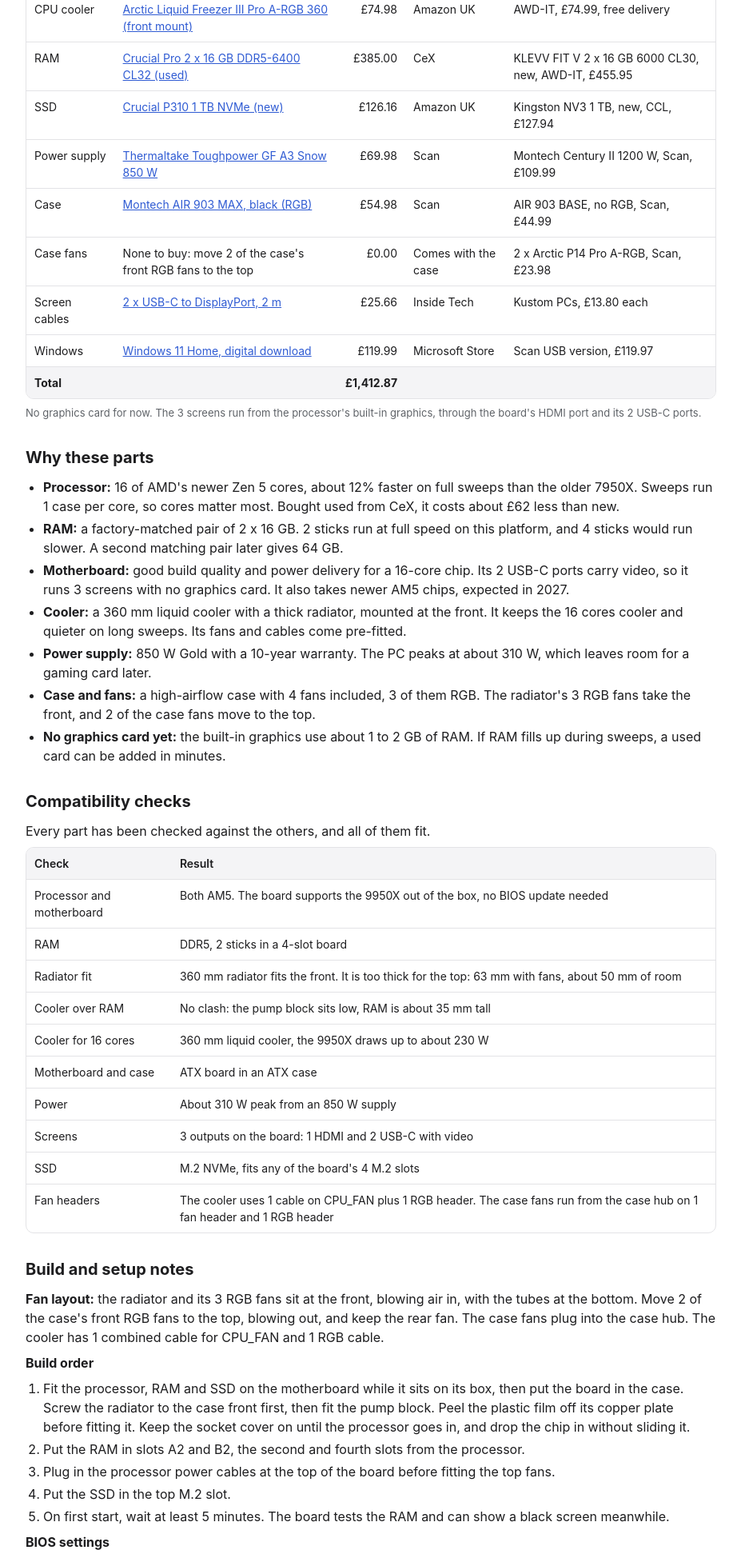
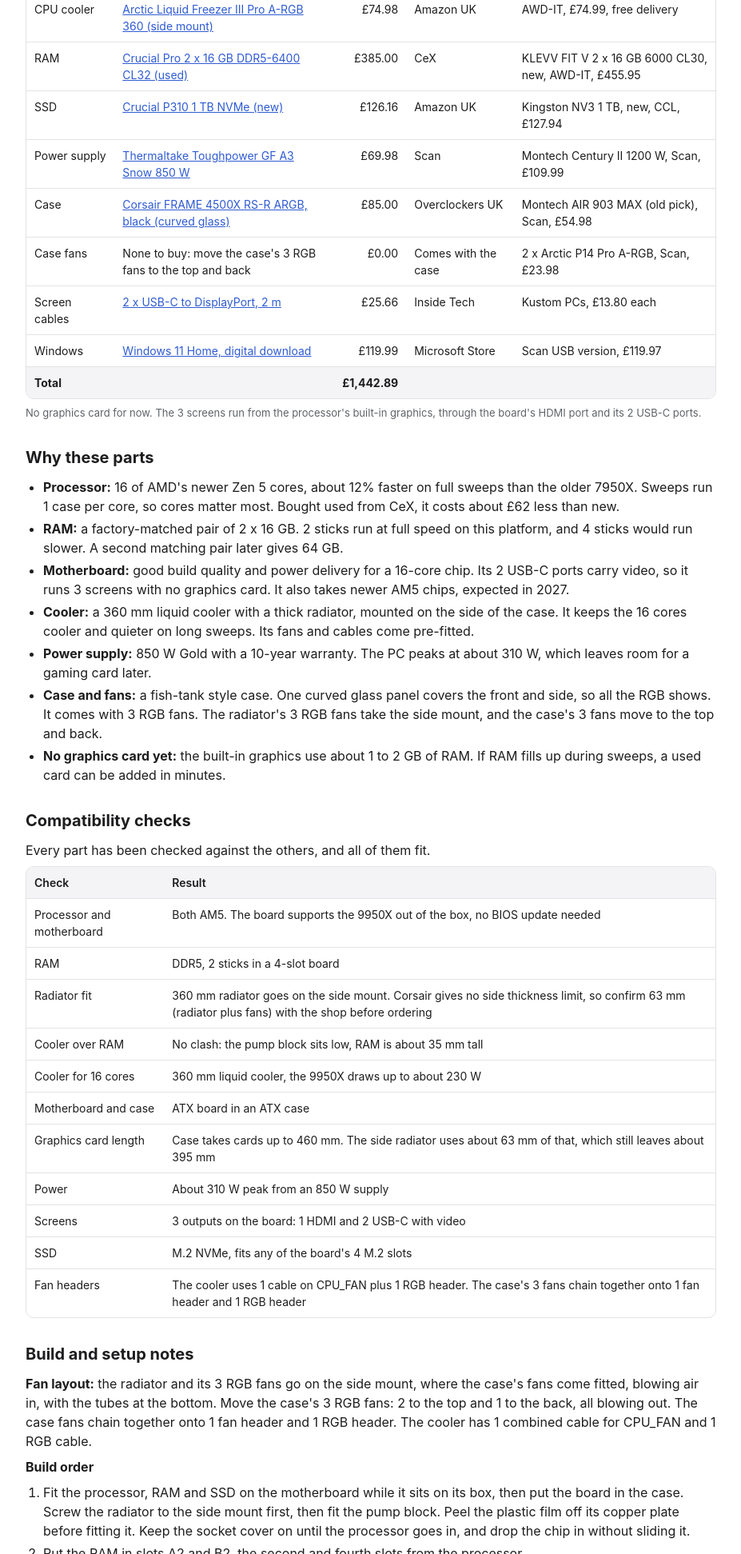
Before and after one commit to sh1juj/sim-pc-build-plan, a plain HTML site: page index.html in a window 1280 px wide. Shown: the part 557-2500 px from the top of the page at 80% size, without its empty margins (176-1103 px from the left). Drawn offline with Linux system fonts and the light colour scheme.

Commit message:
Switch case to Corsair FRAME 4500X RS-R ARGB with side-mounted radiator
Co-Authored-By: Claude Opus 5.5 <noreply@anthropic.com>
Claude-Session: https://claude.ai/code/session_01DQky9pC6SfdKTjZDKuR6AG

```diff
--- a/index.html
+++ b/index.html
@@ -34,7 +34,7 @@
 
 <h2>Summary</h2>
 <p>A self-built desktop for Python simulation sweeps, Teams and Word, on 3 screens.</p>
-<div class="total">Total: <strong>&pound;1,412.87</strong> including Windows, about &pound;13 over a budget of &pound;1,400.</div>
+<div class="total">Total: <strong>&pound;1,442.89</strong> including Windows, about &pound;43 over a budget of &pound;1,400.</div>
 <p>The core is a 16-core Ryzen 9 9950X with 32 GB of fast DDR5. Each sweep case runs on one core, so 16 cases can run at once. The processor and RAM are bought used from CeX with a 5-year warranty, and the rest is new.</p>
 
 <h2>Parts list</h2>
@@ -44,15 +44,15 @@
 <tbody>
 <tr><td>Processor</td><td><a href="https://uk.webuy.com/product-detail/?id=SCPUAMD9950X">AMD Ryzen 9 9950X, 16 cores (used)</a></td><td class="num">&pound;380.00</td><td>CeX</td><td>Ryzen 9 7950X used, CeX, &pound;260 (about 12% slower)</td></tr>
 <tr><td>Motherboard</td><td><a href="https://uk.pcpartpicker.com/product/d7zXsY/asus-prime-x870-p-wifi-atx-am5-motherboard-prime-x870-p-wifi">ASUS Prime X870-P WiFi</a></td><td class="num">&pound;176.12</td><td>Currys, free delivery</td><td>Box Limited, &pound;174.94 with delivery</td></tr>
-<tr><td>CPU cooler</td><td><a href="https://uk.pcpartpicker.com/product/Xh9nTW/arctic-liquid-freezer-iii-pro-a-rgb-360-77-cfm-liquid-cpu-cooler-acfre00184a">Arctic Liquid Freezer III Pro A-RGB 360 (front mount)</a></td><td class="num">&pound;74.98</td><td>Amazon UK</td><td>AWD-IT, &pound;74.99, free delivery</td></tr>
+<tr><td>CPU cooler</td><td><a href="https://uk.pcpartpicker.com/product/Xh9nTW/arctic-liquid-freezer-iii-pro-a-rgb-360-77-cfm-liquid-cpu-cooler-acfre00184a">Arctic Liquid Freezer III Pro A-RGB 360 (side mount)</a></td><td class="num">&pound;74.98</td><td>Amazon UK</td><td>AWD-IT, &pound;74.99, free delivery</td></tr>
 <tr><td>RAM</td><td><a href="https://uk.webuy.com/product-detail?id=SD5CRUPROBD216326401">Crucial Pro 2 x 16 GB DDR5-6400 CL32 (used)</a></td><td class="num">&pound;385.00</td><td>CeX</td><td>KLEVV FIT V 2 x 16 GB 6000 CL30, new, AWD-IT, &pound;455.95</td></tr>
 <tr><td>SSD</td><td><a href="https://uk.pcpartpicker.com/product/M82j4D/crucial-p310-w-acronis-data-recovery-1-tb-m2-2280-pcie-40-x4-nvme-solid-state-drive-ct1000p310ssd801">Crucial P310 1 TB NVMe (new)</a></td><td class="num">&pound;126.16</td><td>Amazon UK</td><td>Kingston NV3 1 TB, new, CCL, &pound;127.94</td></tr>
 <tr><td>Power supply</td><td><a href="https://www.scan.co.uk/products/850w-thermaltake-gf-a3-snow-modular-80plus-gold-cybernetics-platinum-single-rail-pcie-51-atx-31-smar">Thermaltake Toughpower GF A3 Snow 850 W</a></td><td class="num">&pound;69.98</td><td>Scan</td><td>Montech Century II 1200 W, Scan, &pound;109.99</td></tr>
-<tr><td>Case</td><td><a href="https://uk.pcpartpicker.com/product/2MwmP6/montech-air-903-max-atx-mid-tower-case-air-903-max-b">Montech AIR 903 MAX, black (RGB)</a></td><td class="num">&pound;54.98</td><td>Scan</td><td>AIR 903 BASE, no RGB, Scan, &pound;44.99</td></tr>
-<tr><td>Case fans</td><td>None to buy: move 2 of the case's front RGB fans to the top</td><td class="num">&pound;0.00</td><td>Comes with the case</td><td>2 x Arctic P14 Pro A-RGB, Scan, &pound;23.98</td></tr>
+<tr><td>Case</td><td><a href="https://www.overclockers.co.uk/corsair-frame-4500x-rs-r-argb-panoramic-glass-mid-tower-pc-case-black-cas-crs-06092.html">Corsair FRAME 4500X RS-R ARGB, black (curved glass)</a></td><td class="num">&pound;85.00</td><td>Overclockers UK</td><td>Montech AIR 903 MAX (old pick), Scan, &pound;54.98</td></tr>
+<tr><td>Case fans</td><td>None to buy: move the case's 3 RGB fans to the top and back</td><td class="num">&pound;0.00</td><td>Comes with the case</td><td>2 x Arctic P14 Pro A-RGB, Scan, &pound;23.98</td></tr>
 <tr><td>Screen cables</td><td><a href="https://inside-tech.co.uk/cables/usb-c-to-displyport-4k-60hz-2-meter-black-data-cable/">2 x USB-C to DisplayPort, 2 m</a></td><td class="num">&pound;25.66</td><td>Inside Tech</td><td>Kustom PCs, &pound;13.80 each</td></tr>
 <tr><td>Windows</td><td><a href="https://www.microsoft.com/en-gb/d/windows-11-home/dg7gmgf0krt0">Windows 11 Home, digital download</a></td><td class="num">&pound;119.99</td><td>Microsoft Store</td><td>Scan USB version, &pound;119.97</td></tr>
-<tr class="sum"><td>Total</td><td></td><td class="num">&pound;1,412.87</td><td></td><td></td></tr>
+<tr class="sum"><td>Total</td><td></td><td class="num">&pound;1,442.89</td><td></td><td></td></tr>
 </tbody>
 </table>
 </div>
@@ -63,9 +63,9 @@
 <li><strong>Processor:</strong> 16 of AMD's newer Zen 5 cores, about 12% faster on full sweeps than the older 7950X. Sweeps run 1 case per core, so cores matter most. Bought used from CeX, it costs about &pound;62 less than new.</li>
 <li><strong>RAM:</strong> a factory-matched pair of 2 x 16 GB. 2 sticks run at full speed on this platform, and 4 sticks would run slower. A second matching pair later gives 64 GB.</li>
 <li><strong>Motherboard:</strong> good build quality and power delivery for a 16-core chip. Its 2 USB-C ports carry video, so it runs 3 screens with no graphics card. It also takes newer AM5 chips, expected in 2027.</li>
-<li><strong>Cooler:</strong> a 360 mm liquid cooler with a thick radiator, mounted at the front. It keeps the 16 cores cooler and quieter on long sweeps. Its fans and cables come pre-fitted.</li>
+<li><strong>Cooler:</strong> a 360 mm liquid cooler with a thick radiator, mounted on the side of the case. It keeps the 16 cores cooler and quieter on long sweeps. Its fans and cables come pre-fitted.</li>
 <li><strong>Power supply:</strong> 850 W Gold with a 10-year warranty. The PC peaks at about 310 W, which leaves room for a gaming card later.</li>
-<li><strong>Case and fans:</strong> a high-airflow case with 4 fans included, 3 of them RGB. The radiator's 3 RGB fans take the front, and 2 of the case fans move to the top.</li>
+<li><strong>Case and fans:</strong> a fish-tank style case. One curved glass panel covers the front and side, so all the RGB shows. It comes with 3 RGB fans. The radiator's 3 RGB fans take the side mount, and the case's 3 fans move to the top and back.</li>
 <li><strong>No graphics card yet:</strong> the built-in graphics use about 1 to 2 GB of RAM. If RAM fills up during sweeps, a used card can be added in minutes.</li>
 </ul>
 
@@ -77,23 +77,24 @@
 <tbody>
 <tr><td>Processor and motherboard</td><td>Both AM5. The board supports the 9950X out of the box, no BIOS update needed</td></tr>
 <tr><td>RAM</td><td>DDR5, 2 sticks in a 4-slot board</td></tr>
-<tr><td>Radiator fit</td><td>360 mm radiator fits the front. It is too thick for the top: 63 mm with fans, about 50 mm of room</td></tr>
+<tr><td>Radiator fit</td><td>360 mm radiator goes on the side mount. Corsair gives no side thickness limit, so confirm 63 mm (radiator plus fans) with the shop before ordering</td></tr>
 <tr><td>Cooler over RAM</td><td>No clash: the pump block sits low, RAM is about 35 mm tall</td></tr>
 <tr><td>Cooler for 16 cores</td><td>360 mm liquid cooler, the 9950X draws up to about 230 W</td></tr>
 <tr><td>Motherboard and case</td><td>ATX board in an ATX case</td></tr>
+<tr><td>Graphics card length</td><td>Case takes cards up to 460 mm. The side radiator uses about 63 mm of that, which still leaves about 395 mm</td></tr>
 <tr><td>Power</td><td>About 310 W peak from an 850 W supply</td></tr>
 <tr><td>Screens</td><td>3 outputs on the board: 1 HDMI and 2 USB-C with video</td></tr>
 <tr><td>SSD</td><td>M.2 NVMe, fits any of the board's 4 M.2 slots</td></tr>
-<tr><td>Fan headers</td><td>The cooler uses 1 cable on CPU_FAN plus 1 RGB header. The case fans run from the case hub on 1 fan header and 1 RGB header</td></tr>
+<tr><td>Fan headers</td><td>The cooler uses 1 cable on CPU_FAN plus 1 RGB header. The case's 3 fans chain together onto 1 fan header and 1 RGB header</td></tr>
 </tbody>
 </table>
 </div>
 
 <h2>Build and setup notes</h2>
-<p><strong>Fan layout:</strong> the radiator and its 3 RGB fans sit at the front, blowing air in, with the tubes at the bottom. Move 2 of the case's front RGB fans to the top, blowing out, and keep the rear fan. The case fans plug into the case hub. The cooler has 1 combined cable for CPU_FAN and 1 RGB cable.</p>
+<p><strong>Fan layout:</strong> the radiator and its 3 RGB fans go on the side mount, where the case's fans come fitted, blowing air in, with the tubes at the bottom. Move the case's 3 RGB fans: 2 to the top and 1 to the back, all blowing out. The case fans chain together onto 1 fan header and 1 RGB header. The cooler has 1 combined cable for CPU_FAN and 1 RGB cable.</p>
 <p><strong>Build order</strong></p>
 <ol>
-<li>Fit the processor, RAM and SSD on the motherboard while it sits on its box, then put the board in the case. Screw the radiator to the case front first, then fit the pump block. Peel the plastic film off its copper plate before fitting it. Keep the socket cover on until the processor goes in, and drop the chip in without sliding it.</li>
+<li>Fit the processor, RAM and SSD on the motherboard while it sits on its box, then put the board in the case. Screw the radiator to the side mount first, then fit the pump block. Peel the plastic film off its copper plate before fitting it. Keep the socket cover on until the processor goes in, and drop the chip in without sliding it.</li>
 <li>Put the RAM in slots A2 and B2, the second and fourth slots from the processor.</li>
 <li>Plug in the processor power cables at the top of the board before fitting the top fans.</li>
 <li>Put the SSD in the top M.2 slot.</li>
```
